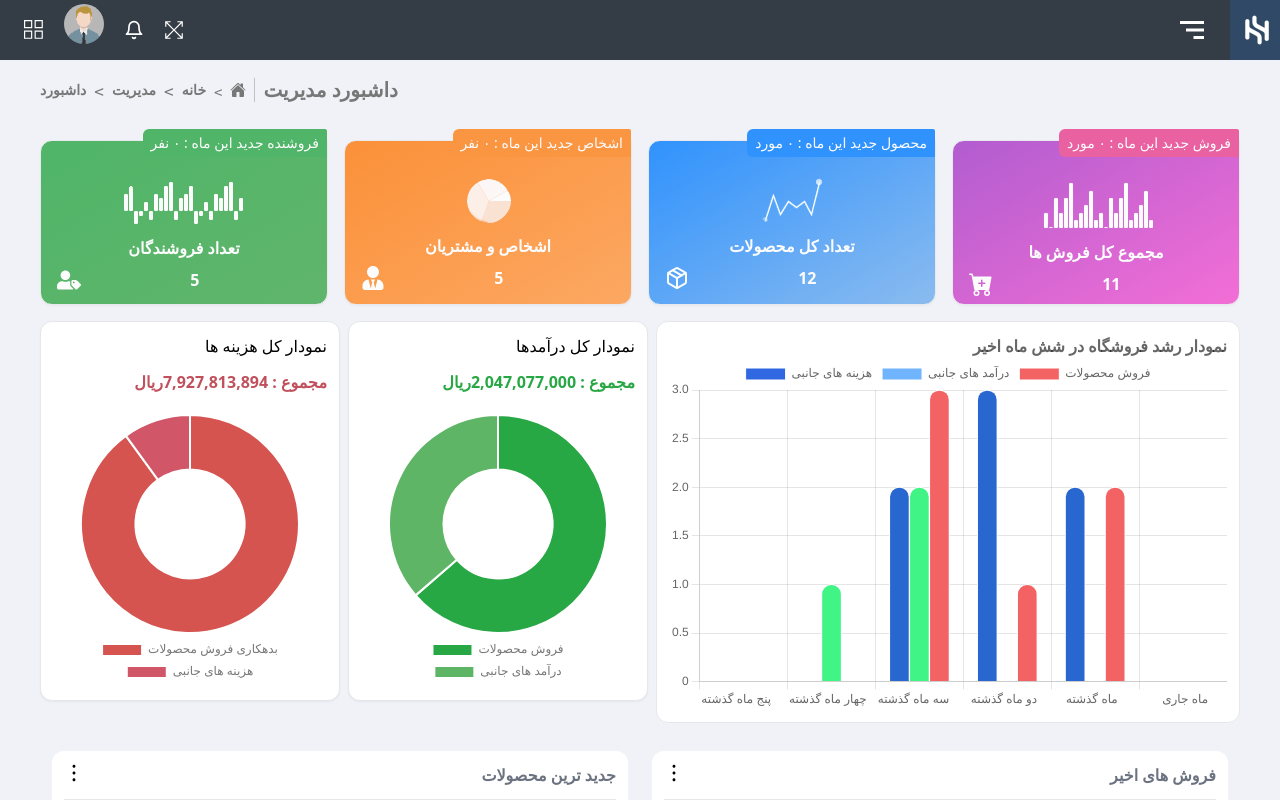
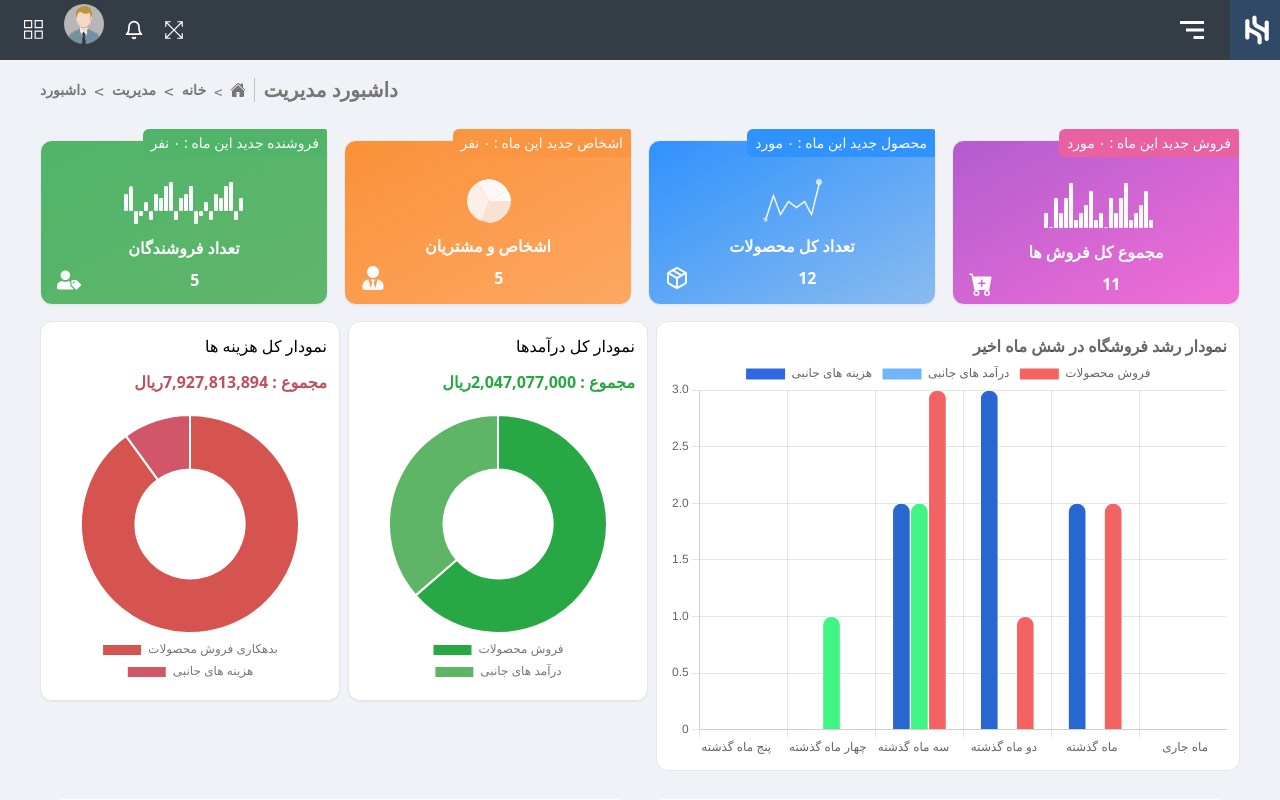
Before and after one commit to AmirZarei2002/admin-panel-task, a React (Create React App) app: page / in a window 1280 px wide. Shown: the top 800 px of the page. Built offline with nearby package versions, Linux system fonts and the light colour scheme.

Commit message:
Change the size and bar thickness again

```diff
--- a/src/components/dashboard-management/charts-results/StoreGrowthChart.jsx
+++ b/src/components/dashboard-management/charts-results/StoreGrowthChart.jsx
@@ -34,7 +34,7 @@ export default function StoreGrowthChart() {
                         borderColor: '#ffffff',
                         borderWidth: 1,
                         borderRadius: 30,
-                        barThickness: 20,
+                        barThickness: 18,
                         maxBarThickness: 30,
                     },
                     {
@@ -52,7 +52,7 @@ export default function StoreGrowthChart() {
                         borderColor: '#ffffff',
                         borderWidth: 1,
                         borderRadius: 30,
-                        barThickness: 20,
+                        barThickness: 18,
                         maxBarThickness: 30,
                     },
                     {
@@ -70,7 +70,7 @@ export default function StoreGrowthChart() {
                         borderColor: '#ffffff',
                         borderWidth: 1,
                         borderRadius: 30,
-                        barThickness: 20,
+                        barThickness: 18,
                         maxBarThickness: 30,
                     },
                 ],
@@ -110,7 +110,7 @@ export default function StoreGrowthChart() {
             </h2>
             <canvas
                 ref={chartRef}
-                style={{ height: '22rem', maxHeight: '22rem' }}
+                style={{ height: '25rem', maxHeight: '25rem' }}
             ></canvas>
         </div>
     );
```
